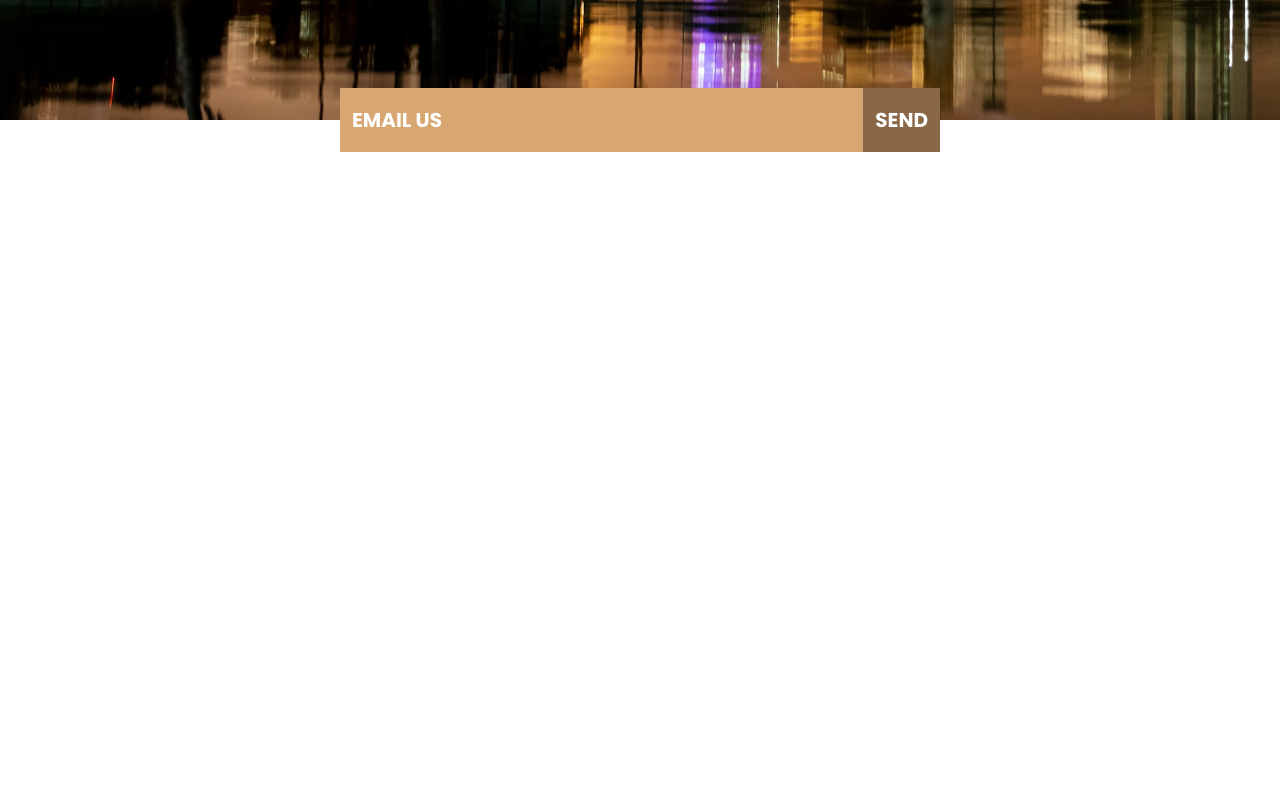
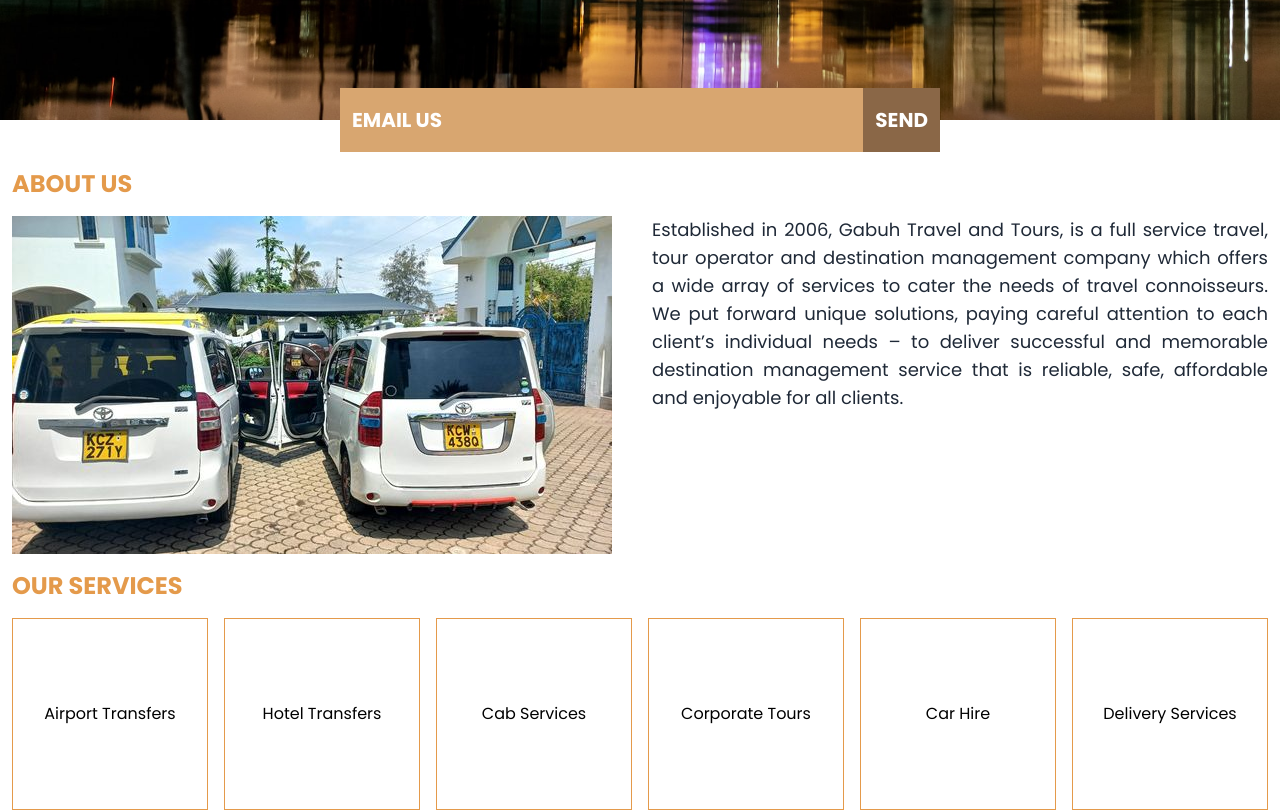
Before and after one commit to Vincenteliezer/gabu-tours-landing-page, a Next.js app: page / in a window 1280 px wide. Shown: the part 380-1190 px from the top of the page. Before the commit the page ends 800 px from the top, so only its background shows below. Built offline with nearby package versions, Linux system fonts and the light colour scheme.

Commit message:
our services section

```diff
--- a/pages/index.js
+++ b/pages/index.js
@@ -1,7 +1,8 @@
 import Head from "next/head";
 import Image from "next/image";
 import NavBar from "../components/NavBar";
-import bgHome from "/public/bgHome.jpg";
+import gabu4 from "../public/gabu4.jpg";
+import bgHome from "../public/bgHome.jpg";
 // import styles from '../styles/Home.module.css'
 
 export default function Home() {
@@ -22,11 +23,50 @@
           </h4>
           <div className="h-16 bg-[#d8a670] w-[300px] sm:w-[400px] md:w-[600px] flex justify-between pl-3 items-center transform -translate-x-1/2 left-[50%] absolute -bottom-8">
             <h5 className="text-white text-xl font-bold">EMAIL US</h5>
-            <h5 className="text-xl font-bold h-full bg-[#8a6747] px-3 flex items-center text-white cursor-pointer hover:bg-[#725131]">SEND</h5>
+            <h5 className="text-xl font-bold h-full bg-[#8a6747] px-3 flex items-center text-white cursor-pointer hover:bg-[#725131]">
+              SEND
+            </h5>
           </div>
         </div>
 
-        <div className=""></div>
+        <div className="max-w-7xl mx-auto mt-12 px-3">
+          <h5 className="text-2xl font-bold text-[#e49a4b]">ABOUT US</h5>
+          <div className="grid grid-cols-1 md:grid-cols-2 mt-4 gap-6">
+            <Image alt="" src={gabu4} className="h-" />
+            <div>
+              <h5 className="text-lg text-justify text-gray-800">
+                Established in 2006, Gabuh Travel and Tours, is a full service
+                travel, tour operator and destination management company which
+                offers a wide array of services to cater the needs of travel
+                connoisseurs. We put forward unique solutions, paying careful
+                attention to each client’s individual needs – to deliver
+                successful and memorable destination management service that is
+                reliable, safe, affordable and enjoyable for all clients.
+              </h5>
+            </div>
+          </div>
+          <h5 className="text-2xl font-bold text-[#e49a4b] mt-4">OUR SERVICES</h5>
+          <div className="grid grid-cols-1 md:grid-cols-6 place-items-center mt-4 gap-4">
+            <div className="h-48 border border-[#e49a4b] w-full hover:bg-[#e49a4b] hover:text-white flex justify-center items-center">
+              <h5 className="">Airport Transfers</h5>
+            </div>
+            <div className="h-48 border border-[#e49a4b] w-full hover:bg-[#e49a4b] hover:text-white flex justify-center items-center">
+              <h5>Hotel Transfers</h5>
+            </div>
+            <div className="h-48 border border-[#e49a4b] w-full hover:bg-[#e49a4b] hover:text-white flex justify-center items-center">
+              <h5>Cab Services</h5>
+            </div>
+            <div className="h-48 border border-[#e49a4b] w-full hover:bg-[#e49a4b] hover:text-white flex justify-center items-center">
+              <h5>Corporate Tours</h5>
+            </div>
+            <div className="h-48 border border-[#e49a4b] w-full hover:bg-[#e49a4b] hover:text-white flex justify-center items-center">
+              <h5>Car Hire</h5>
+            </div>
+            <div className="h-48 border border-[#e49a4b] w-full hover:bg-[#e49a4b] hover:text-white flex justify-center items-center">
+              <h5>Delivery Services</h5>
+            </div>
+          </div>
+        </div>
       </main>
     </div>
   );
```
Also changed, not shown: public/gabu4.jpg (added), public/logoCo.jpeg (added).
